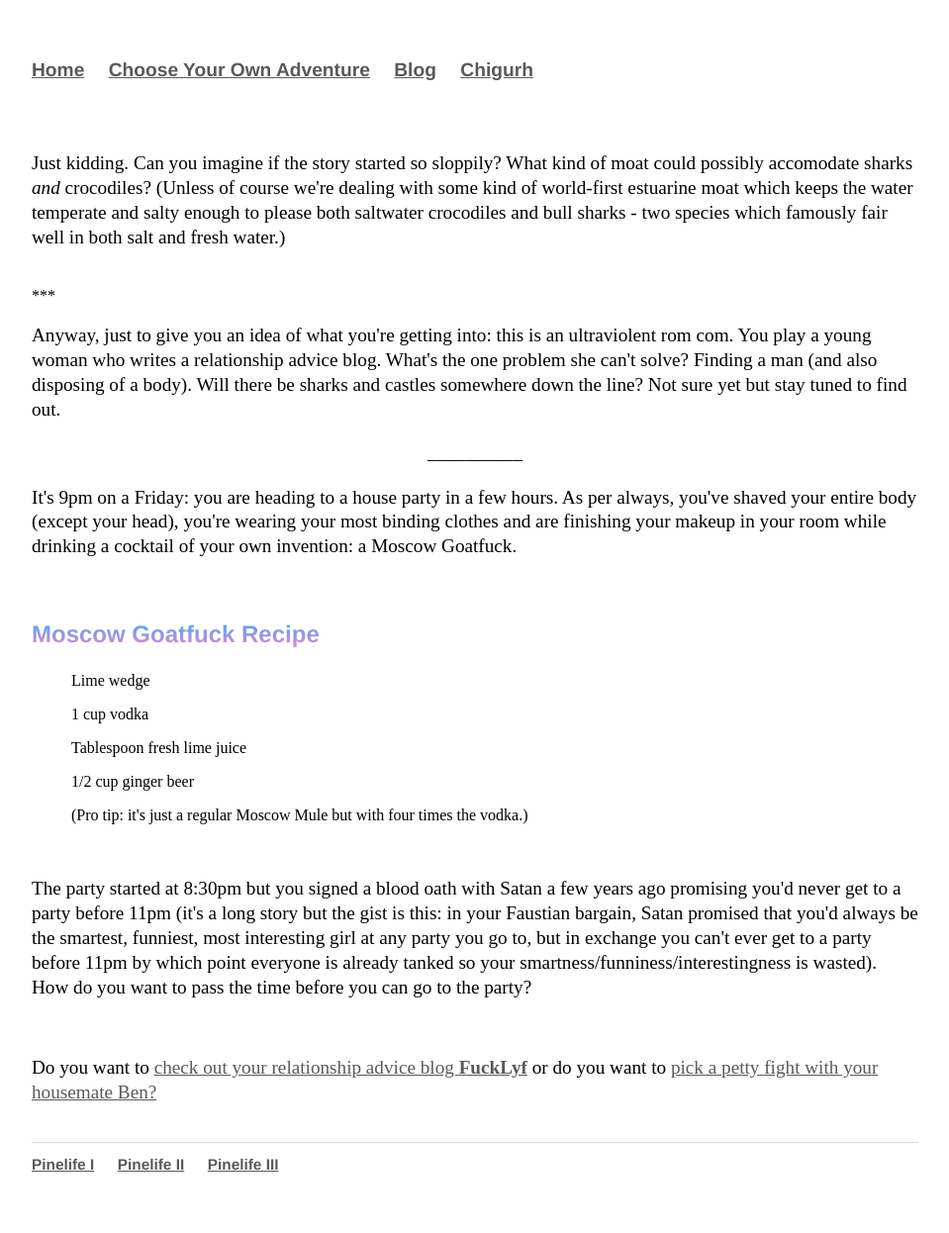
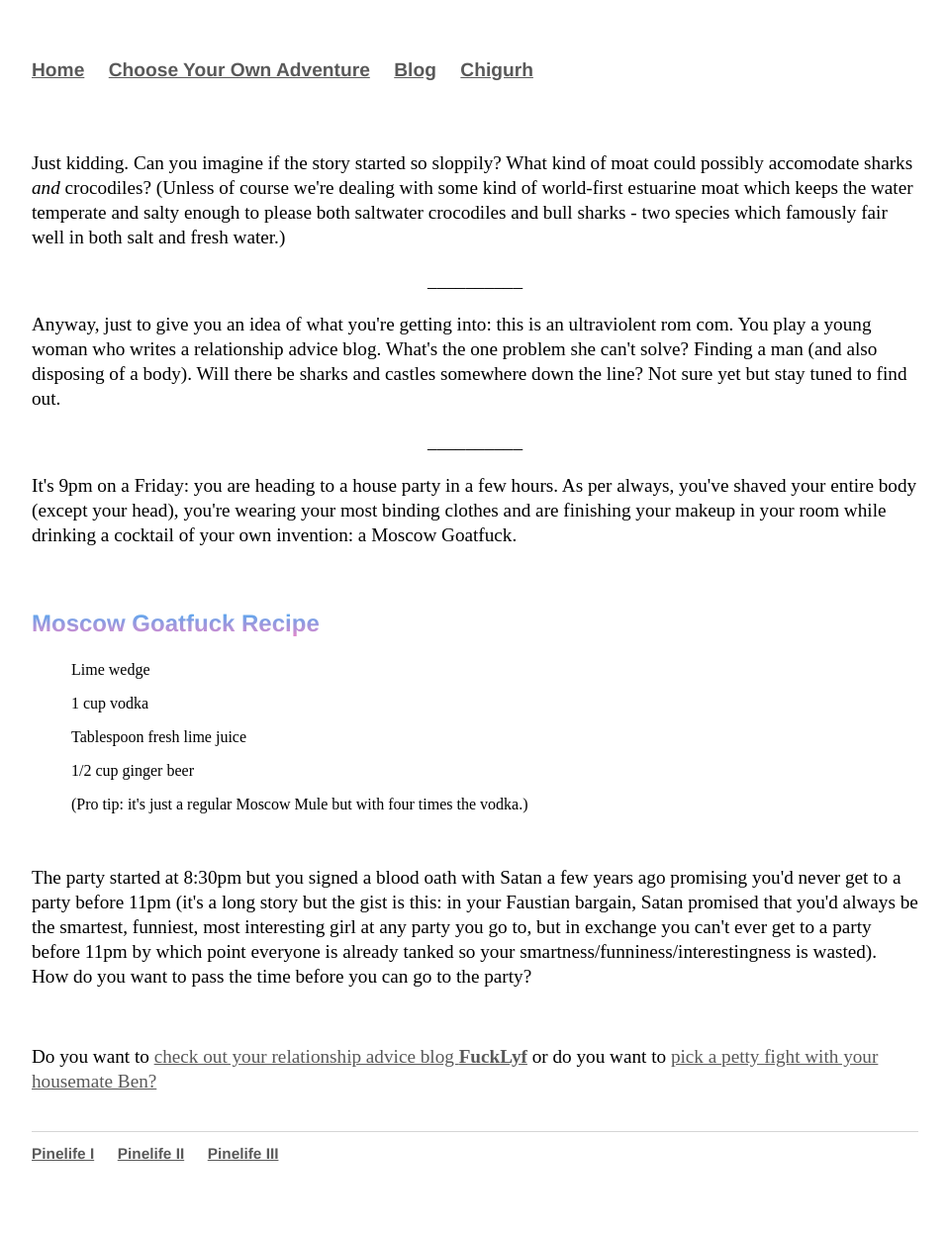
Before and after one commit to Pinelife/pinelife.github.io, a Jekyll site: the page built from Hellhole/Room1.html, in a window 1280 px wide. Shown: the whole page at 99% size, without its empty margins (160-1119 px from the left). Built offline with Jekyll 4.4.1, drawn with Linux system fonts in a browser that asks for light colours.

Commit message:
Update Room1.html

```diff
--- a/Hellhole/Room1.html
+++ b/Hellhole/Room1.html
@@ -5,9 +5,9 @@ title: Pinelife
 <br/>
 <br/>
 <p>Just kidding. Can you imagine if the story started so sloppily? What kind of moat could possibly accomodate sharks <i>and</i> crocodiles? (Unless of course we're dealing with some kind of world-first estuarine moat which keeps the water temperate and salty enough to please both saltwater crocodiles and bull sharks - two species which famously fair well in both salt and fresh water.)</p>
-<br/>
-  ***
-<br/>
+<p style="text-align:center" class="indented">
+__________
+</p>
 <p>Anyway, just to give you an idea of what you're getting into: this is an ultraviolent rom com. You play a young woman who writes a relationship advice blog. What's the one problem she can't solve? Finding a man (and also disposing of a body). Will there be sharks and castles somewhere down the line? Not sure yet but
  stay tuned to find out.</p>
 <p style="text-align:center" class="indented">
```
